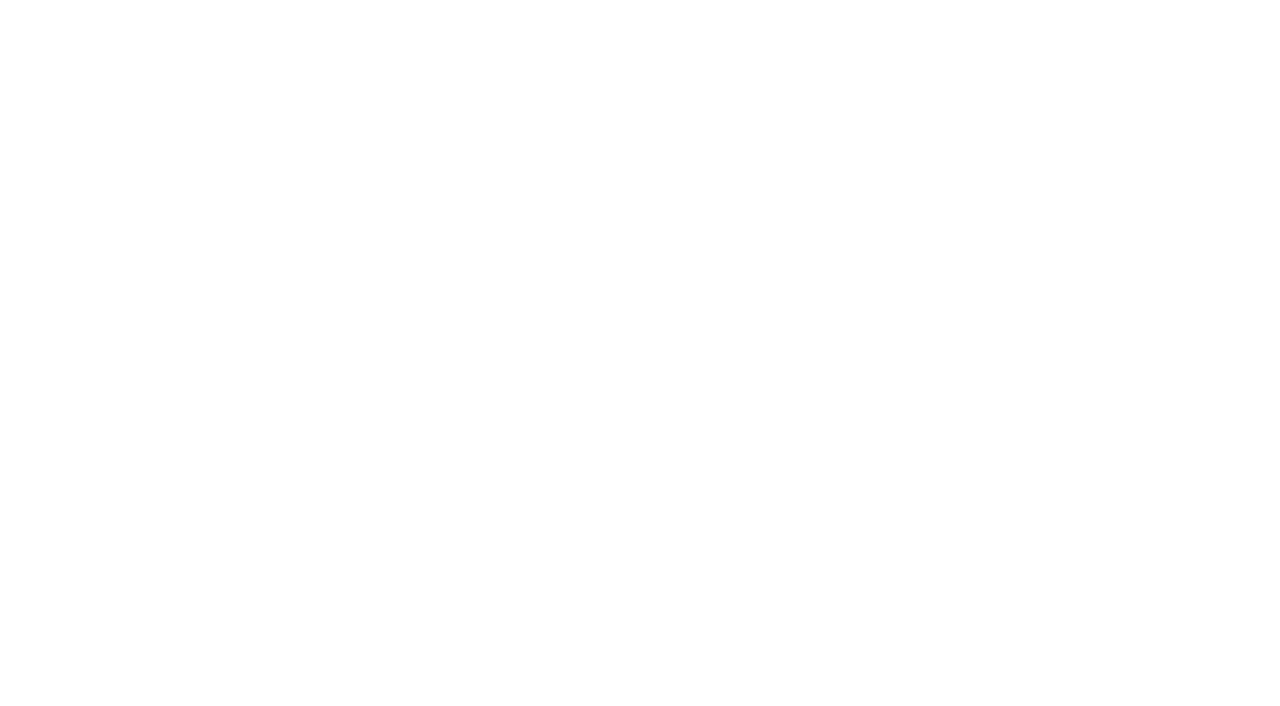
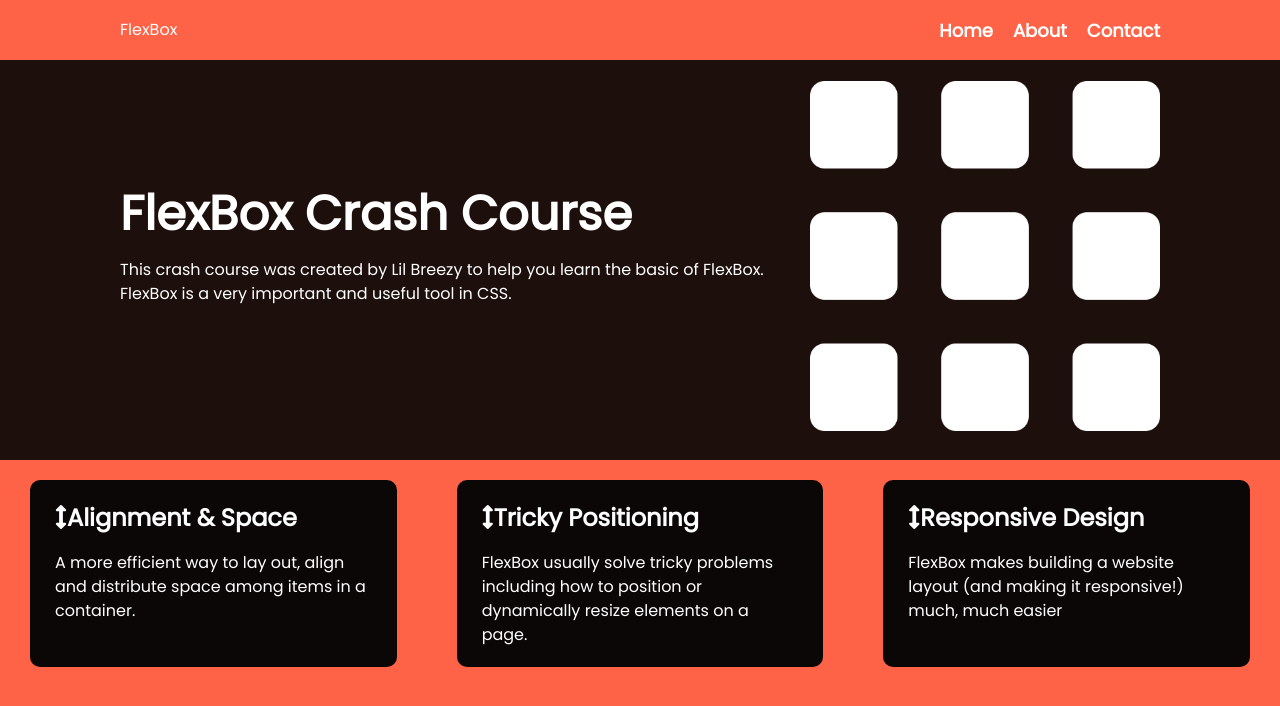
Before and after one commit to LilBreezy13/FlexBox-Crash-Course, a plain HTML site: page index.html in a window 1280 px wide. Drawn offline with Linux system fonts and the light colour scheme.

Commit message:
crash course flexbox

```diff
--- a/index.html
+++ b/index.html
@@ -1,14 +1,75 @@
 <!DOCTYPE html>
 <html lang="en">
+
 <head>
-    <meta charset="UTF-8">
-    <meta http-equiv="X-UA-Compatible" content="IE=edge">
-    <meta name="viewport" content="width=device-width, initial-scale=1.0">
-    <link rel="stylesheet" href="style.css">
-    <title>Flex Box Crash CourseS</title>
+  <meta charset="UTF-8" />
+  <meta http-equiv="X-UA-Compatible" content="IE=edge" />
+  <meta name="viewport" content="width=device-width, initial-scale=1.0" />
 
+  <link rel="stylesheet" href="https://use.fontawesome.com/releases/v5.15.4/css/all.css"
+    integrity="sha384-DyZ88mC6Up2uqS4h/KRgHuoeGwBcD4Ng9SiP4dIRy0EXTlnuz47vAwmeGwVChigm" crossorigin="anonymous" />
+
+  <link rel="stylesheet" href="style.css" />
+  <title>Flex Box Crash Course</title>
 </head>
+
 <body>
+  <nav class="navbar">
+    <div class="container">
+      <div class="logo">FlexBox</div>
+      <ul class="nav">
+        <li>
+          <a href="#">Home</a>
+        </li>
+        <li>
+          <a href="#">About</a>
+        </li>
+        <li>
+          <a href="#">Contact</a>
+        </li>
+      </ul>
+    </div>
+  </nav>
+  <header class="header">
+    <div class="container">
+      <div>
+        <h1>FlexBox Crash Course</h1>
+        <p>
+          This crash course was created by Lil Breezy to help you learn the
+          basic of FlexBox. FlexBox is a very important and useful tool in
+          CSS.
+        </p>
+      </div>
+      <img src="./images/img1.png" alt="" />
+    </div>
+  </header>
 
+  <section>
+    <div class="containers">
+      <div class=" Boxes">
+        <h2><i class="fas fa-arrows-alt-v"></i>Alignment & Space</h2>
+        <p>
+          A more efficient way to lay out, align and distribute space among
+          items in a container.
+        </p>
+      </div>
+      <div class="Boxes">
+        <h2><i class="fas fa-arrows-alt-v"></i>Tricky Positioning</h2>
+        <p>
+          FlexBox usually solve tricky problems including how to position or
+          dynamically resize elements on a page.
+        </p>
+      </div>
+
+      <div class="Boxes">
+        <h2><i class="fas fa-arrows-alt-v"></i>Responsive Design</h2>
+        <p>
+          FlexBox makes building a website layout (and making it responsive!)
+          much, much easier
+        </p>
+      </div>
+    </div>
+  </section>
 </body>
+
 </html>
--- a/style.css
+++ b/style.css
@@ -0,0 +1,133 @@
+@import url('https://fonts.googleapis.com/css2?family=Poppins&display=swap');
+
+* {
+    box-sizing: border-box;
+    margin: 0px;
+    padding: 0px;
+
+
+}
+
+body {
+    font-family: 'poppins', sans-serif;
+    font-size: 16px;
+    line-height: 1.5;
+    color: #333;
+    background: #FF6347;
+
+
+
+
+
+}
+
+img {
+    max-width: 100%;
+}
+
+h1,
+h2 {
+    margin-bottom: 15px;
+}
+
+ul {
+    list-style-type: none;
+}
+
+.container {
+    max-width: 1100px;
+    margin: 0 auto;
+    padding: 0 30px;
+
+}
+
+.navbar {
+
+    background: #FF6347;
+    color: #fff;
+    height: 60px;
+
+}
+
+.navbar.logo {
+    font-size: xx-large;
+    font-weight: bold;
+
+}
+
+.navbar a {
+    color: #fff;
+    text-decoration: none;
+    font-size: 18px;
+    font-weight: bold;
+    transition: .5s ease-in-out;
+}
+
+.navbar a:hover {
+    color: lightblue
+}
+
+.navbar .container {
+    display: flex;
+    justify-content: space-between;
+    align-items: center;
+    height: 100%;
+
+
+}
+
+.navbar ul {
+    display: flex;
+
+}
+
+.navbar ul li {
+    margin-left: 20px;
+}
+
+.header {
+    background-color: rgba(7, 7, 7, 0.911);
+    color: #fff;
+    min-height: 400px;
+
+}
+
+.header h1 {
+    font-size: 3rem;
+    font-weight: bold;
+    line-height: 1.2;
+
+}
+
+.header img {
+    max-width: 350px;
+    align-items: center;
+    padding-block-start: 2%;
+}
+
+.header .container {
+    display: flex;
+    align-items: center;
+    justify-content: space-between;
+
+}
+
+ .containers {
+    display: flex;
+    justify-content: space-between;
+
+
+
+}
+
+.Boxes{
+    flex: 1;
+    background: rgba(5, 5, 5, 0.973);
+    color: #fff;
+    border-radius: 10px;
+    margin: 20px 30px;
+    padding: 20px 25px;
+    box-shadow: 0 3px 5px rgba(rgba(0, 0, 0, 0.836);
+
+
+}
```
Also changed, not shown: images/img1.png (added).
